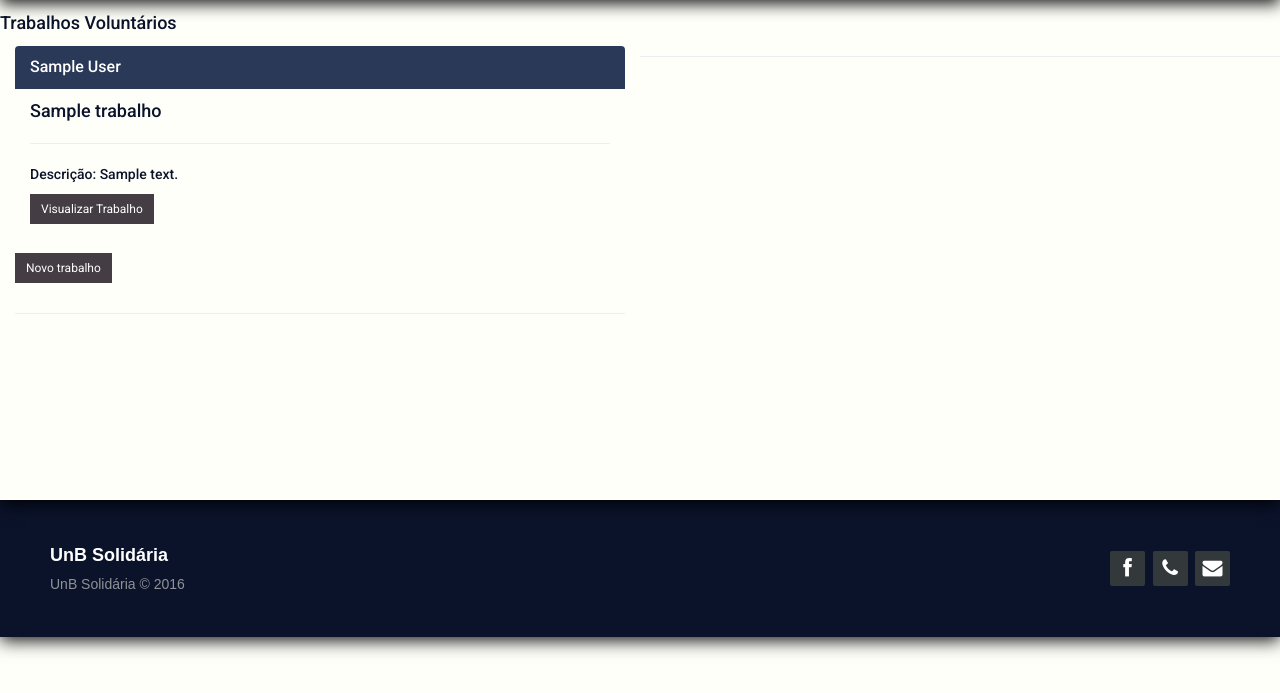
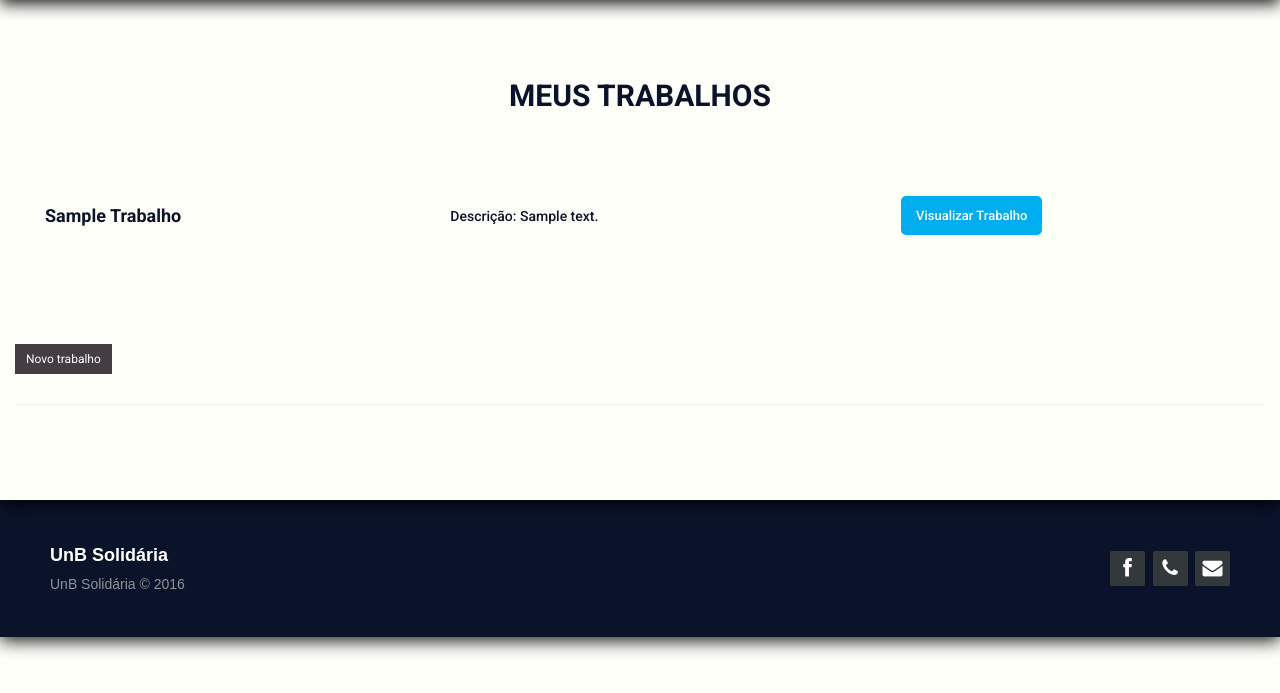
Before and after one commit to s-rafaeldias/UnBSolidaria, a Django app: page /meusTrabalhos/ in a window 1280 px wide. Shown: the part 50-743 px from the top of the page. Run offline with Django 3.2, Linux system fonts and the light colour scheme; a user stored in the database is signed in; tables that the repository leaves empty hold one stand-in row (values such as "Sample post"); some libraries are stand-ins or nearby versions.

Commit message:
Editando meus trabalhos

```diff
--- a/templates/trabalhos/meusTrabalhos.html
+++ b/templates/trabalhos/meusTrabalhos.html
@@ -3,38 +3,28 @@
 {% block content %}
 
 <!-- Trabalhos voluntário -->
-<div id="trabalho">
-
-<div class = "card">
-   <div class = "">
-      <h4 class = "">Trabalhos Voluntários</h4>
-   </div>
-   <div id="trabalhos" class = "col-md-6 portfolio-item">
-
-		<div class = "list-group">
-  		<a href = "#" class = "list-group-item active"><h3 class = "panel-title"> {{ user.first_name }} {{ user.last_name }} </h3></a>
-
-      {% for trabalho in lista_trabalhos %}
-        {% if user.id == trabalho.organizacao_id %}
-      <div href = "#" class = "list-group-item">
-
-     		<h4 class = "list-group-item-heading">
-        <!-- <img width="64px" height="64px" src = {{trabalho.image}}.url alt = "Generic placeholder image">-->
-      	 	  	{{trabalho.titulo}}
-        </h4>
-     	<hr class="head-border">
-
-        <p>Descrição: {{trabalho.descricao}}</p>
-        <a href="/visualizarTrabalho/{{trabalho.id}}"><button class = "btn btn-primary btn-sm">Visualizar Trabalho</button></a>
+<div id="trabalho" class="container">
+  <div class="row page-title text-center wow bounce"  data-wow-delay="1s">
+      <h2>Meus Trabalhos</h2>
+    </div>
+    <div class="row jobs">
+        <div class=".col-md-8 ">
+          <div class="job-posts table-responsive">
+             {% for trabalho in lista_trabalhos %}
+              {% if user.id == trabalho.organizacao_id %}
+              <table class="table">
+                <tr>
+                  <td class="tbl-title"><h4>{{trabalho.titulo}}</h4></td>
+                  <td><span>Descrição: {{trabalho.descricao}}</span></td>
+                  <td><a href="/visualizarTrabalho/{{trabalho.id}}">Visualizar Trabalho</a></td>
+                </tr>
+              </table>
+              {% endif %}
+            {% endfor %}
+        </div>
       </div>
-        {% endif %}
-      {% endfor %}
+    </div>
     <a href="{% url 'criar-trabalho'%}"><button class = "btn btn-primary btn-sm">Novo trabalho</button></a>
-   <hr class="head-border">
-  </div>
-</div>
-
-
 			<!-- paginacao -->
 <center>
 
@@ -65,6 +55,5 @@
 <hr class="head-border">
       <!-- fim paginacao -->
 </div>
-</div>
 
 {% endblock content %}
```
Also changed, not shown: templates/noticia/lista.html (+24 -0 lines), templates/trabalhos/visualizarTrabalho.html (+1 -6 lines).
